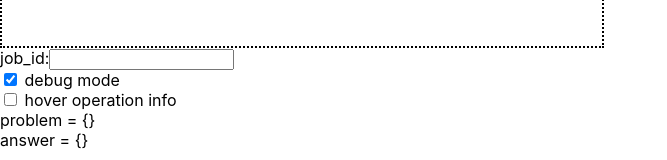
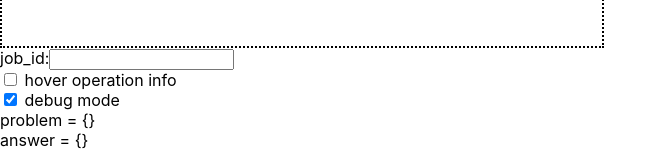
Before and after one commit to xyz600/job-shop-scheduling, a React (Create React App) app in the folder jsp-visualizer/: page / in a window 1280 px wide. Shown: the part 360-520 px from the top of the page, without its empty margins (0-667 px from the left). Built offline with nearby package versions, Linux system fonts and the light colour scheme.

Commit message:
swap checkbox

```diff
--- a/jsp-visualizer/src/App.js
+++ b/jsp-visualizer/src/App.js
@@ -251,11 +251,11 @@ class App extends React.Component {
         <label>job_id:</label>
         <input type="text" name="enlighten_job" onChange={this.onChangeJobIDSelect} />
         <form>
+          <input type="checkbox" name="hover" value="on" checked={this.state.hover} onChange={this.onClickHoverCheckBox}></input>
+          <label> hover operation info </label>
+          <br></br>
           <input type="checkbox" name="debug" value="on" checked={this.state.debug} onChange={this.onClickDebugCheckBox}></input>
           <label> debug mode </label>
-          <br></br>
-          <input type="checkbox" name="hover" value="on" checked={this.state.hover} onChange={this.onClickHoverCheckBox}></input>
-          <label> hover operation info </label>
         </form>
         {this.debugInfo()}
       </div>
```
